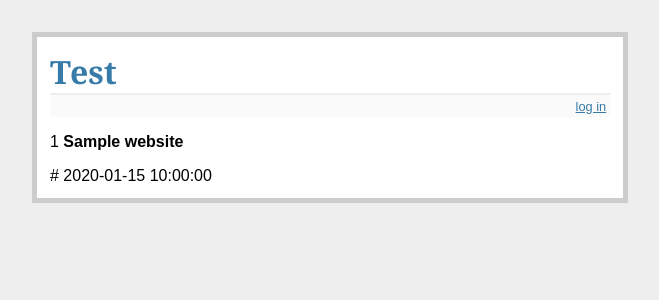
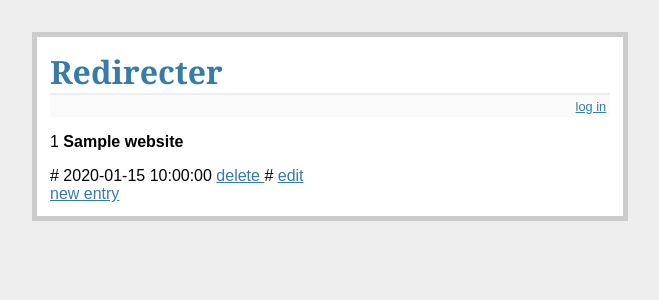
Before and after one commit to vicomte-/try-codeship, a Flask app: template red/templates/list_sites.html in a window 1280 px wide. Shown: the top 300 px of the page, without its empty margins (310-969 px from the left). Run offline with Flask 2, Linux system fonts and the light colour scheme; the template is opened without the code that fills it: values that come from a table or form of the project are taken from there, others are empty; tables that the repository leaves empty hold one stand-in row (values such as "Sample post"); parts of the project's set-up code (start-up, migrations or seed data) failed here and were passed over.

Commit message:
new hypelinks for deleting sites

```diff
--- a/red/templates/layout.html
+++ b/red/templates/layout.html
@@ -2,7 +2,7 @@
 <title>It's a test</title>
 <link rel=stylesheet type=text/css href="{{ url_for('static', filename='style.css') }}">
 <div class=page>
-  <h1>Test</h1>
+  <h1>Redirecter</h1>
   <div class=metanav>
   {% if not session.logged_in %}
     <a href="{{ url_for('login') }}">log in</a>
--- a/red/templates/list_sites.html
+++ b/red/templates/list_sites.html
@@ -1,6 +1,12 @@
 {% extends "layout.html" %}
 {% block body %}
   {% for site in websites %}
-    <div><p>{{site.id}} <b>{{site.label}}</b></p> {{site.url}} {{site.created}}</div>
+    <div><p>{{site.id}} <b>{{site.label}}</b></p> {{site.url}} {{site.created}}
+        <a href="sites/delete/{{site.id}}"> delete </a> #
+        <a href="edit_entry/{{site.id}}"> edit </a>
+{#        <a href="{{url_for('edit_entry')}}/{{site.id}}"> edit </a> #}
+{# don't know why this url_for ^ doesn't work #}
+    </div>
   {% endfor %}
+  <a href="{{url_for('get_new_entry')}}"> new entry </a>
 {% endblock %}
```
Also changed, not shown: red/views.py (+15 -1 lines).
